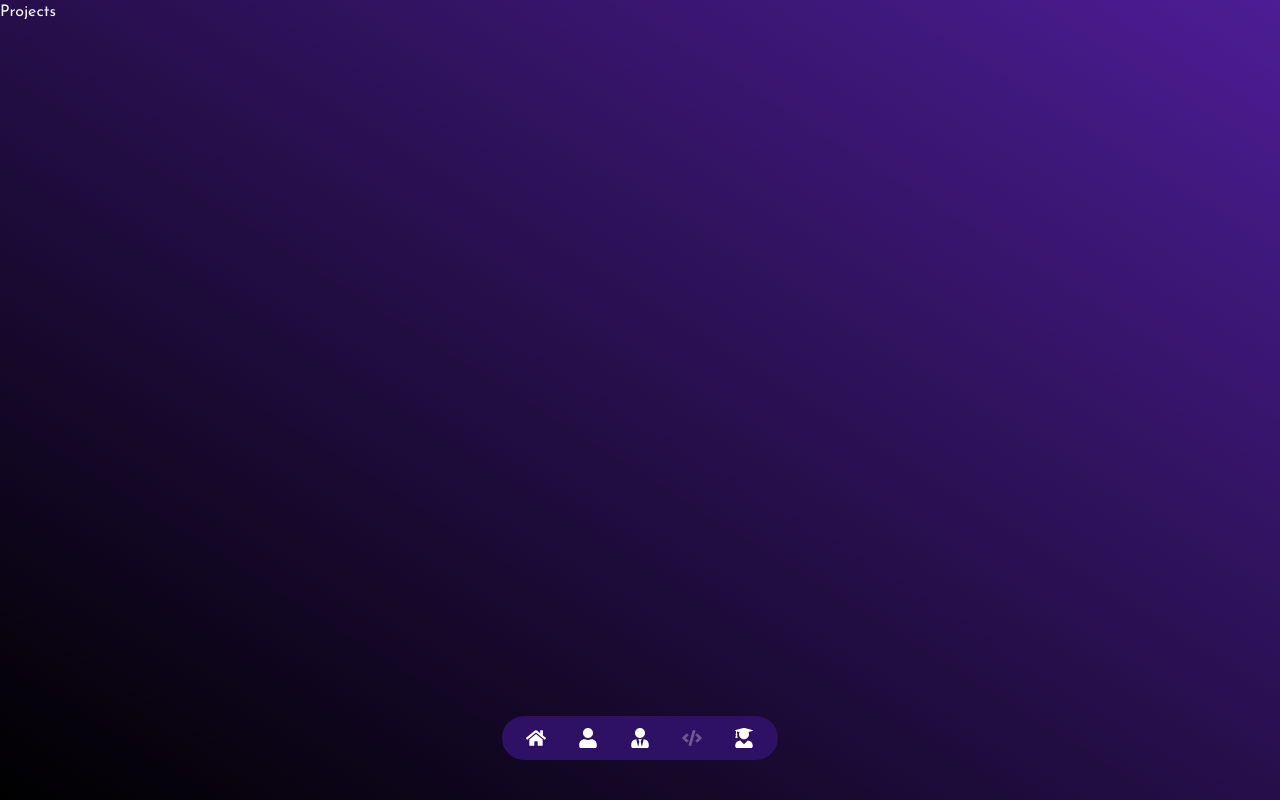
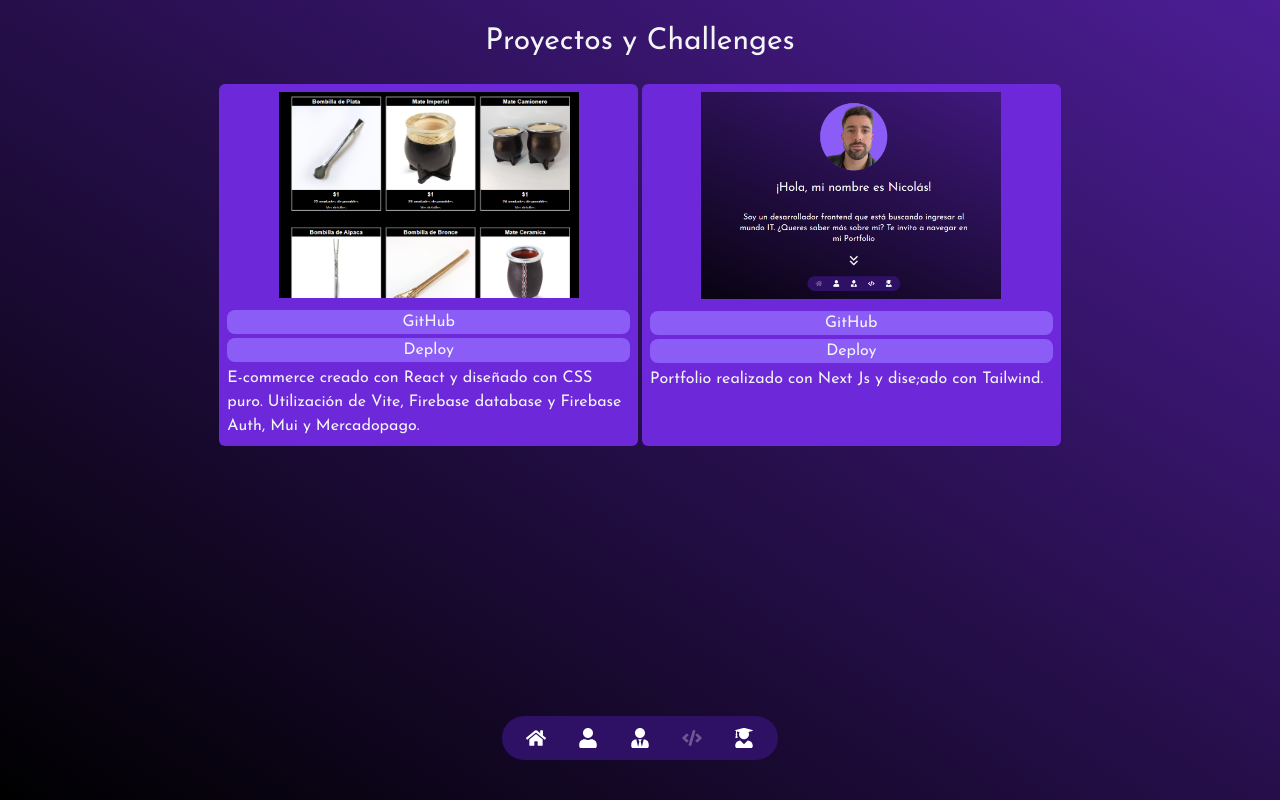
Before and after one commit to nicolasesmite/Portfolio, a Next.js app: page /routes/projects in a window 1280 px wide. Built offline with nearby package versions, Linux system fonts and the light colour scheme.

Commit message:
working on projects

```diff
--- a/app/page.tsx
+++ b/app/page.tsx
@@ -4,7 +4,7 @@ import { MdKeyboardDoubleArrowDown } from "react-icons/md";
 
 export default function Home() {
   return (
-    <main className="flex justify-center items-center w-full h-full">
+    <main className="flex justify-center items-center w-full h-screen">
       <div className="flex flex-col items-center justify-center w-1/2 sm:p-10 gap-8">
         <div className="bg-violet-500 justify-center items-center rounded-full">
           <Image
--- a/app/routes/certifications/page.tsx
+++ b/app/routes/certifications/page.tsx
@@ -1,5 +1,5 @@
 import React from "react";
-import { education } from "../../data";
+import { education } from "../../../data";
 
 const page = () => {
   return (
--- a/app/routes/experience/page.tsx
+++ b/app/routes/experience/page.tsx
@@ -16,13 +16,17 @@ const page = () => {
             {task}
           </p>
         ))}
-        <div className="flex flex-col gap-2 mt-12 items-center">
+        <div className="flex flex-col gap-2 mt-12 items-center justify-normal">
           <Link
             href="https://drive.google.com/drive/folders/1nmxKwjFd8Om6L0JSMSxD-xdlB2QPMVCG?usp=drive_link"
             className="bg-violet-500 rounded-lg p-2 text-center w-2/3"
           >
             Descargar Curriculum
           </Link>
+          <Link
+            href="https://drive.google.com/drive/folders/1nmxKwjFd8Om6L0JSMSxD-xdlB2QPMVCG?usp=drive_link"
+            className="bg-violet-500 rounded-lg text-center w-2/3"
+          ></Link>
         </div>
       </div>
     </div>
--- a/app/routes/projects/page.tsx
+++ b/app/routes/projects/page.tsx
@@ -1,7 +1,41 @@
+import Link from "next/link";
 import React from "react";
+import { projects } from "../../../data";
 
 const page = () => {
-  return <div>Projects</div>;
+  return (
+    <div className="flex flex-col items-center w-full  h-full sm:h-2/3 mt-8 sm:mt-6">
+      <h3 className="text-xl w-full sm:text-3xl text-center">
+        Proyectos y Challenges
+      </h3>
+      <div className="flex flex-wrap place-content-center w-full gap-1 p-3 sm:mt-3">
+        {projects.map((project) => (
+          <div
+            key={project.id}
+            className="flex flex-col items-center w-2/3 gap-2 sm:w-1/3 bg-violet-700 rounded-md p-2 sm:gap-3 "
+          >
+            {project.image}
+
+            <div className="flex flex-col w-full gap-1">
+              <Link
+                href={project.linkGit}
+                className="bg-violet-500 rounded-lg text-center w-full"
+              >
+                GitHub
+              </Link>
+              <Link
+                href={project.linkDeploy}
+                className="bg-violet-500 rounded-lg text-center w-full"
+              >
+                Deploy
+              </Link>
+              <p>{project.description}</p>
+            </div>
+          </div>
+        ))}
+      </div>
+    </div>
+  );
 };
 
 export default page;
--- a/data.tsx
+++ b/data.tsx
@@ -1,5 +1,9 @@
+import Image from "next/image";
+import jkmImg from "./JaKeMate.png";
+import portofolioImg from "./portfolio.png";
 import {
   FaLinkedin,
+  FaDownload,
   FaGithub,
   FaHome,
   FaUser,
@@ -199,3 +203,37 @@ export const languages = [
     level: " (Intermedio)",
   },
 ];
+
+export const projects = [
+  {
+    id: 1,
+    image: (
+      <Image
+        width={300}
+        height={200}
+        alt="photo"
+        src={jkmImg}
+        className=" justify-center"
+      />
+    ),
+    description:
+      "E-commerce creado con React y diseñado con CSS puro. Utilización de Vite, Firebase database y Firebase Auth, Mui y Mercadopago.",
+    linkDeploy: "https://ecommerce-nev.vercel.app/",
+    linkGit: "https://github.com/nicolasesmite/Ecommerce-NEV",
+  },
+  {
+    id: 2,
+    image: (
+      <Image
+        width={300}
+        height={100}
+        alt="photo"
+        src={portofolioImg}
+        className=" justify-center"
+      />
+    ),
+    description: "Portfolio realizado con Next Js y dise;ado con Tailwind.",
+    linkDeploy: "https://ecommerce-nev.vercel.app/",
+    linkGit: "https://github.com/nicolasesmite/Portfolio",
+  },
+];
```
Also changed, not shown: JaKeMate.png (added), portfolio.png (added).
